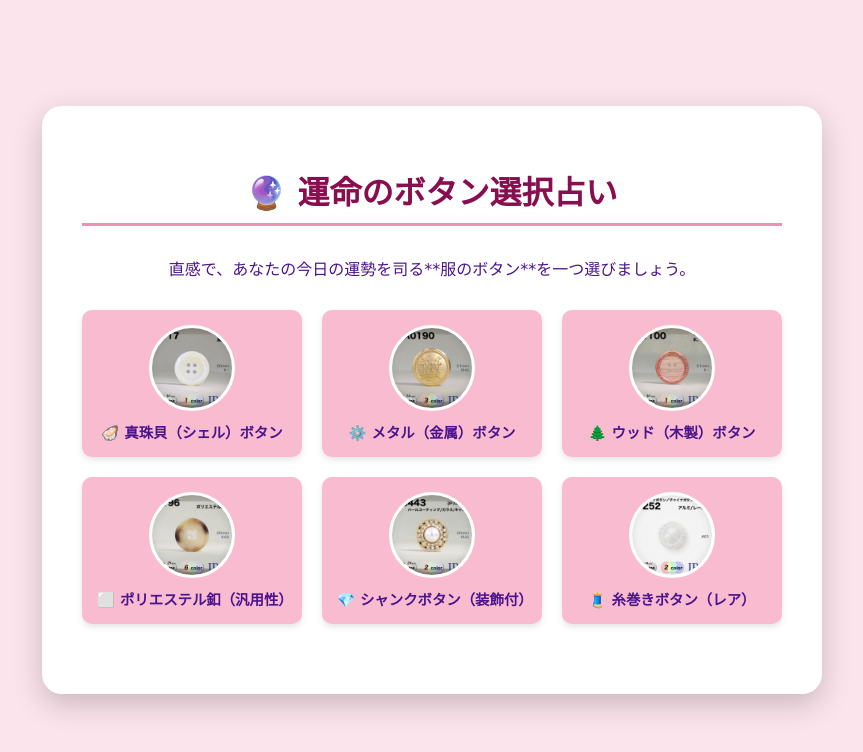
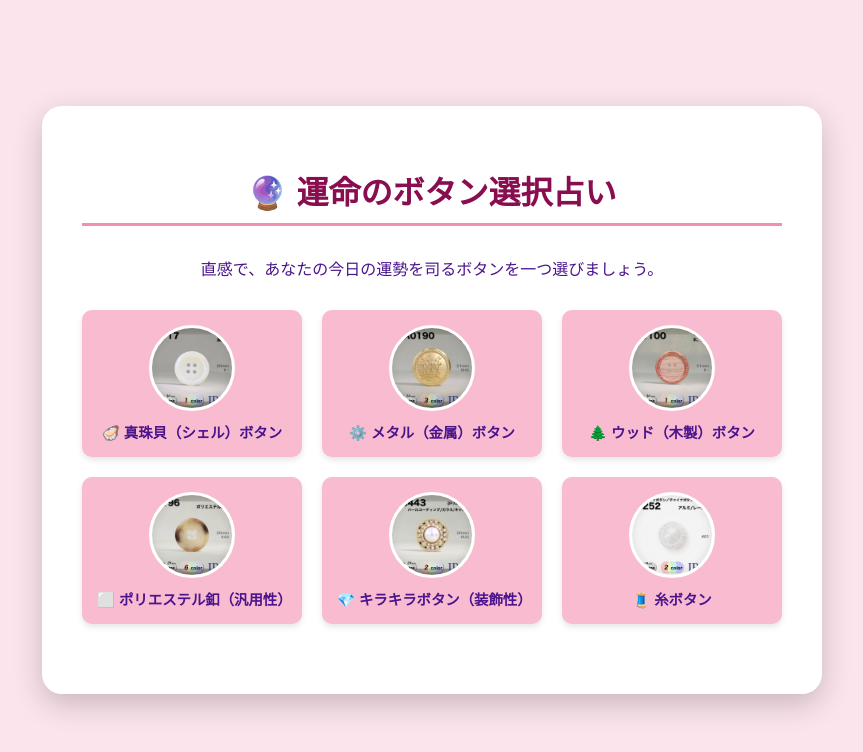
Before and after one commit to karis-iris/button-fortune-day, a plain HTML site: page index.html in a window 1280 px wide. Shown: the whole page, without its empty margins (208-1071 px from the left). Drawn offline with Linux system fonts and the light colour scheme; a web font is replaced by a local one.

Commit message:
Update index.html

```diff
--- a/index.html
+++ b/index.html
@@ -12,12 +12,10 @@
     <meta property="og:type" content="website">
     <meta name="twitter:card" content="summary_large_image">
 
-    <link href="https://fonts.googleapis.com/css2?family=Hachi+Maru+Pop&display=swap" rel="stylesheet">
-
     <style>
         body {
-            /* 可愛らしいフォントを指定 */
-            font-family: 'Hachi Maru Pop', 'Hiragino Maru Gothic ProN', cursive;
+            /* 丸ゴシック体（Hiragino Maru Gothic ProN）を優先して指定 */
+            font-family: 'Hiragino Maru Gothic ProN', 'Meiryo', 'Avenir Next', sans-serif;
             display: flex;
             flex-direction: column;
             align-items: center;
@@ -142,7 +140,7 @@
 
     <div id="container">
         <h1>🔮 運命のボタン選択占い</h1>
-        <p>直感で、あなたの今日の運勢を司る**服のボタン**を一つ選びましょう。</p>
+        <p>直感で、あなたの今日の運勢を司るボタンを一つ選びましょう。</p>
 
         <div id="choicesArea">
             </div>
@@ -168,16 +166,16 @@
                 imagePath: "images/shell_button.jpg",
                 description: "光を反射し、虹色に輝く天然素材のボタン。上品さと繊細さを象徴します。",
                 theme: "優雅と調和",
-                advice: "今日は周囲との**調和**を大切に。穏やかな態度が、予期せぬ幸運を引き寄せます。人間関係は良好です。",
+                advice: "今日は周囲との調和を大切に。穏やかな態度が、予期せぬ幸運を引き寄せます。人間関係は良好です。",
                 level: "🌟調和吉🌟",
                 color: "#fce4ec"
             },
             {
                 name: "⚙️ メタル（金属）ボタン",
                 imagePath: "images/metal_button.jpg",
-                description: "重厚感があり、耐久性に優れたボタン。軍服やコートに使われ、強さと決断を意味します。",
+                description: "重厚感があり、耐久性に優れたボタン。コートやカーディガンに使われ、強さと決断を意味します。",
                 theme: "決断と実行力",
-                advice: "迷わず**行動**する日！力強い決断が成功をもたらします。仕事や目標達成に向けて一歩踏み出しましょう。",
+                advice: "迷わず行動する日！力強い決断が成功をもたらします。仕事や目標達成に向けて一歩踏み出しましょう。",
                 level: "🔥実行吉🔥",
                 color: "#e0e0e0"
             },
@@ -186,34 +184,34 @@
                 imagePath: "images/wood_button.jpg",
                 description: "温かみのある自然な風合いが特徴のボタン。地に足の着いた安定感とリラックスを意味します。",
                 theme: "安定と自然体",
-                advice: "**自然体**でいることが一番。基盤を固め、落ち着いて物事に取り組むと良い結果に。リラックスできる時間を確保。",
+                advice: "自然体でいることが一番。基盤を固め、落ち着いて物事に取り組むと良い結果に。リラックスできる時間を確保。",
                 level: "🌿安定吉🌿",
                 color: "#d7ccc8"
             },
             {
                 name: "⬜️ ポリエステル釦（汎用性）",
                 imagePath: "images/polyester_button.jpg",
-                description: "現代の衣料品で最も広く使われる、耐久性と多様性に優れた合成樹脂製のボタン。**実用性**と**柔軟性**を象徴します。",
+                description: "現代の衣料品で最も広く使われる、耐久性と多様性に優れた合成樹脂製のボタン。実用性と柔軟性を象徴します。",
                 theme: "柔軟と応用力",
-                advice: "今日は**柔軟な対応**が成功の鍵です。状況に合わせて自分の役割や計画を素早く調整しましょう。応用力が評価されます。",
+                advice: "今日は柔軟な対応が成功の鍵です。状況に合わせて自分の役割や計画を素早く調整しましょう。応用力が評価されます。",
                 level: "🔄柔軟吉🔄",
                 color: "#c8e6c9"
             },
             {
-                name: "💎 シャンクボタン（装飾付）",
+                name: "💎 キラキラボタン（装飾性）",
                 imagePath: "images/shank_button.jpg",
-                description: "裏側に脚（シャンク）があり、表面に立体的な装飾が施された華やかなボタン。魅力を象徴します。",
+                description: "ガラスビジューで装飾が施された華やかなボタン。魅力を象徴します。",
                 theme: "華やかさと自己表現",
-                advice: "あなたの**魅力**が最大限に輝く日！積極的に自己表現を。新しい出会いや注目が集まる場に参加すると吉。",
+                advice: "あなたの魅力が最大限に輝く日！積極的に自己表現を。新しい出会いや注目が集まる場に参加すると吉。",
                 level: "👑魅力吉👑",
                 color: "#fff9c4"
             },
             {
-                name: "🧵 糸巻きボタン（レア）",
+                name: "🧵 糸ボタン",
                 imagePath: "images/spool_button.jpg",
-                description: "古いミシン部品や糸巻きをモチーフにした遊び心あるボタン。意外性や再構築を意味します。",
+                description: "糸でできた遊び心あるボタン。意外性や再構築を意味します。",
                 theme: "再構築と出会い",
-                advice: "絡まっていた問題が解ける兆し。**新しい視点**や、意外な人物との再会が運命を変えるかもしれません。",
+                advice: "絡まっていた問題が解ける兆し。新しい視点や、意外な人物との再会が運命を変えるかもしれません。",
                 level: "💫再編吉💫",
                 color: "#ffccbc"
             }
@@ -224,7 +222,7 @@
             choicesArea.innerHTML = '';
             resultDiv.style.display = 'none';
             resetButton.style.display = 'none';
-            shareArea.innerHTML = ''; // シェアボタンもクリア
+            shareArea.innerHTML = '';
 
             buttonFortunes.forEach((fortune, index) => {
                 const choiceDiv = document.createElement('div');
@@ -301,7 +299,7 @@
             resultDiv.innerHTML = "";
             resultDiv.style.display = 'none';
             resetButton.style.display = 'none';
-            shareArea.innerHTML = ''; // シェアボタンもクリア
+            shareArea.innerHTML = '';
             renderChoices(); // 再描画
         });
 
```
